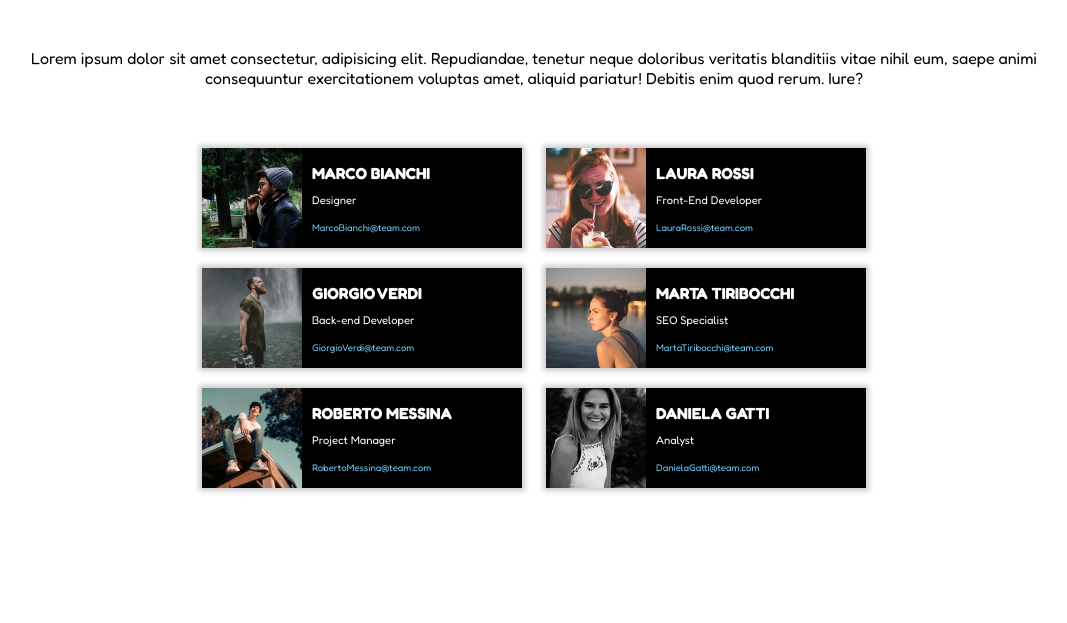
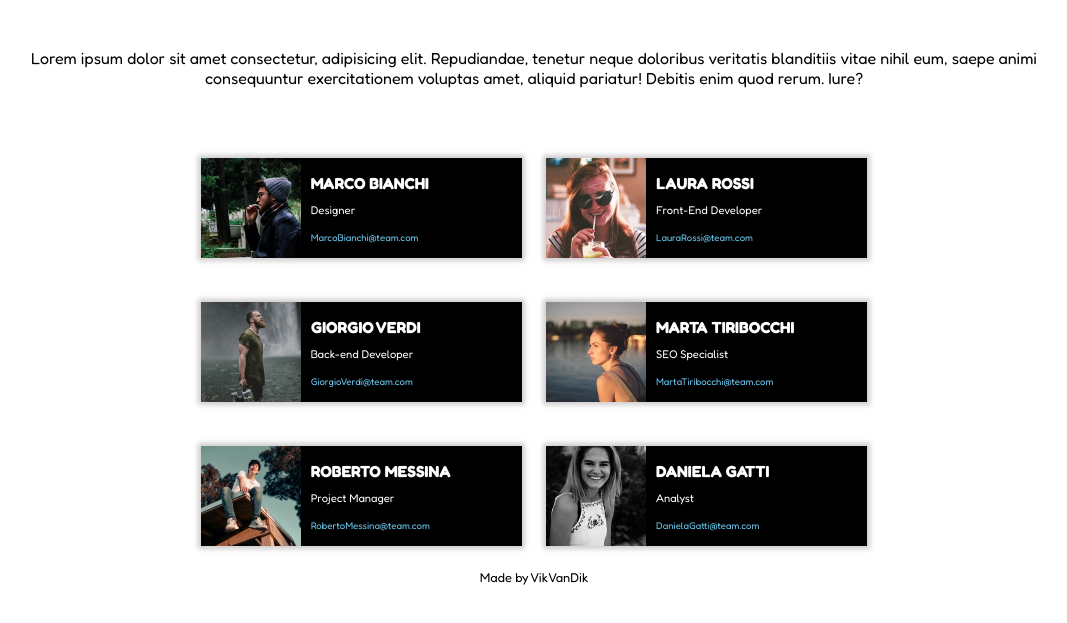
Before and after one commit to VikVanDik/html-css-float-cards, a plain HTML site: page index.html in a window 1280 px wide. Shown: the part 91-714 px from the top of the page, without its empty margins (106-1173 px from the left). Drawn offline with Linux system fonts and the light colour scheme.

Commit message:
[add]:clearfix and float

```diff
--- a/css/style.css
+++ b/css/style.css
@@ -9,6 +9,11 @@
   float: left;
 }
 
+.clearfix::after{
+  clear: both;
+  display: table;
+  content: "";
+}
 /* header */
 
 header {
@@ -20,6 +25,7 @@ header {
 header h1{
   padding: 50px;
 }
+
 
 /* main */
 
@@ -41,10 +47,10 @@ main .caption-container{
 .box-container .box{
   display: inline-block;
   height: 100px;
-  width: 320px;
+  width: calc(100% / 3 - 20px);
   background-color: black;
   color: white;
-  margin: 10px;
+  margin: 20px 10px;
   text-align: left;
   box-shadow: 0px 0px 5px 3px #cecccc;
 }
@@ -55,9 +61,9 @@ main .caption-container{
 }
 
 .name {
-  margin-bottom: 10px;
   font-weight: 700;
   margin-top: 15px;
+  margin-bottom: 10px;
 }
 
 .email{
@@ -69,3 +75,10 @@ main .caption-container{
 .work {
   font-size: .7rem;
 }
+
+
+/* footer */
+
+footer {
+  font-size: .8rem;
+}
--- a/index.html
+++ b/index.html
@@ -23,46 +23,66 @@
 
       <section class="box-container">
 
-        <div class="box">
+        <div class="box clearfix">
           <img class="propic float-left" src="img/male1.png" alt="Marco">
+          <div class="info float-left clearfix">
             <p class="name">MARCO BIANCHI</p>
             <p class="work">Designer</p>
             <p class="email">MarcoBianchi@team.com</p>
           </div>
-        <div class="box">
+
+        </div>
+        <div class="box clearfix">
           <img class="propic float-left" src="img/female1.png" alt="Laura">
+          <div class="info float-left clearfix">
             <p class="name">LAURA ROSSI</p>
             <p class="work">Front-End Developer</p>
             <p class="email">LauraRossi@team.com</p>
           </div>
-        <div class="box">
+
+          </div>
+        <div class="box clearfix">
           <img class="propic float-left" src="img/male2.png" alt="Giorgio">
+          <div class="info float-left clearfix">
             <p class="name">GIORGIO VERDI</p>
             <p class="work">Back-end Developer</p>
             <p class="email">GiorgioVerdi@team.com</p>
           </div>
-        <div class="box">
+
+        </div>
+        <div class="box clearfix">
           <img class="propic float-left" src="img/female2.png" alt="Marta">
+          <div class="info float-left clearfix">
             <p class="name">MARTA TIRIBOCCHI</p>
             <p class="work">SEO Specialist</p>
             <p class="email">MartaTiribocchi@team.com</p>
           </div>
-        <div class="box">
+
+        </div>
+        <div class="box clearfix">
           <img class="propic float-left" src="img/male3.png" alt="Roberto">
+          <div class="info float-left clearfix">
             <p class="name">ROBERTO MESSINA</p>
             <p class="work">Project Manager</p>
             <p class="email">RobertoMessina@team.com</p>
           </div>
-        <div class="box">
+
+        </div>
+        <div class="box clearfix">
           <img class="propic float-left" src="img/female3.png" alt="Daniela">
+          <div class="info float-left clearfix">
             <p class="name">DANIELA GATTI</p>
             <p class="work">Analyst</p>
             <p class="email">DanielaGatti@team.com</p>
           </div>
 
+        </div>
+
       </section>
 
-
+    <footer>
+      <p>Made by VikVanDik</p>
+    </footer>
 
     </main>
   </div>
```
Lines whose indentation alone changed are shown as unchanged.
